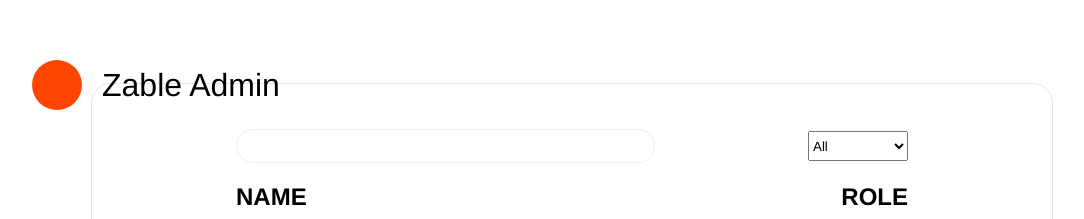
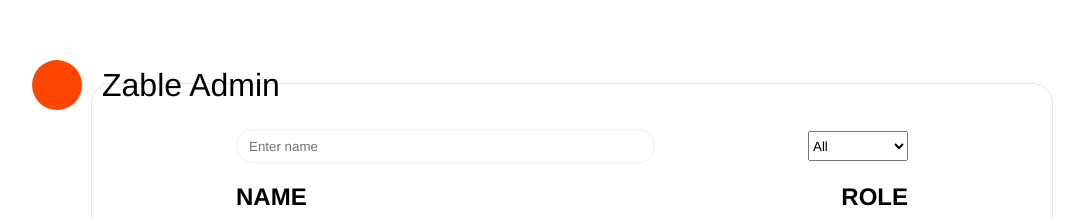
Before and after one commit to SanjeevMidda/search-and-filter, a React (Create React App) app: page / in a window 1280 px wide. Shown: the part 180-399 px from the top of the page, without its empty margins (68-1152 px from the left). Built offline with nearby package versions, Linux system fonts and the light colour scheme.

Commit message:
created function and state to save user input

```diff
--- a/src/App.js
+++ b/src/App.js
@@ -32,9 +32,17 @@ function App() {
     { id: 5, name: "Jack Cork", role: "User" },
   ];
 
+  const [userData, setUserData] = useState(users);
+  const [userInput, setUserInput] = useState("");
+
+  // saving user input
+  const savingUserInput = (input) => {
+    setUserInput(input.target.value);
+    console.log(userInput);
+  };
+
   // filter by input
-
-  const [userData, setUserData] = useState(users);
+  const filterbyInput = () => {};
 
   return (
     <div className="App">
@@ -46,7 +54,12 @@ function App() {
       {/* Display user data */}
       <div className="mainWrapper">
         <div className="filterContainer">
-          <input type="text" />
+          <input
+            type="text"
+            value={userInput}
+            onChange={(e) => savingUserInput(e)}
+            placeholder="Enter name"
+          />
           <label>
             <select
               style={{
```
